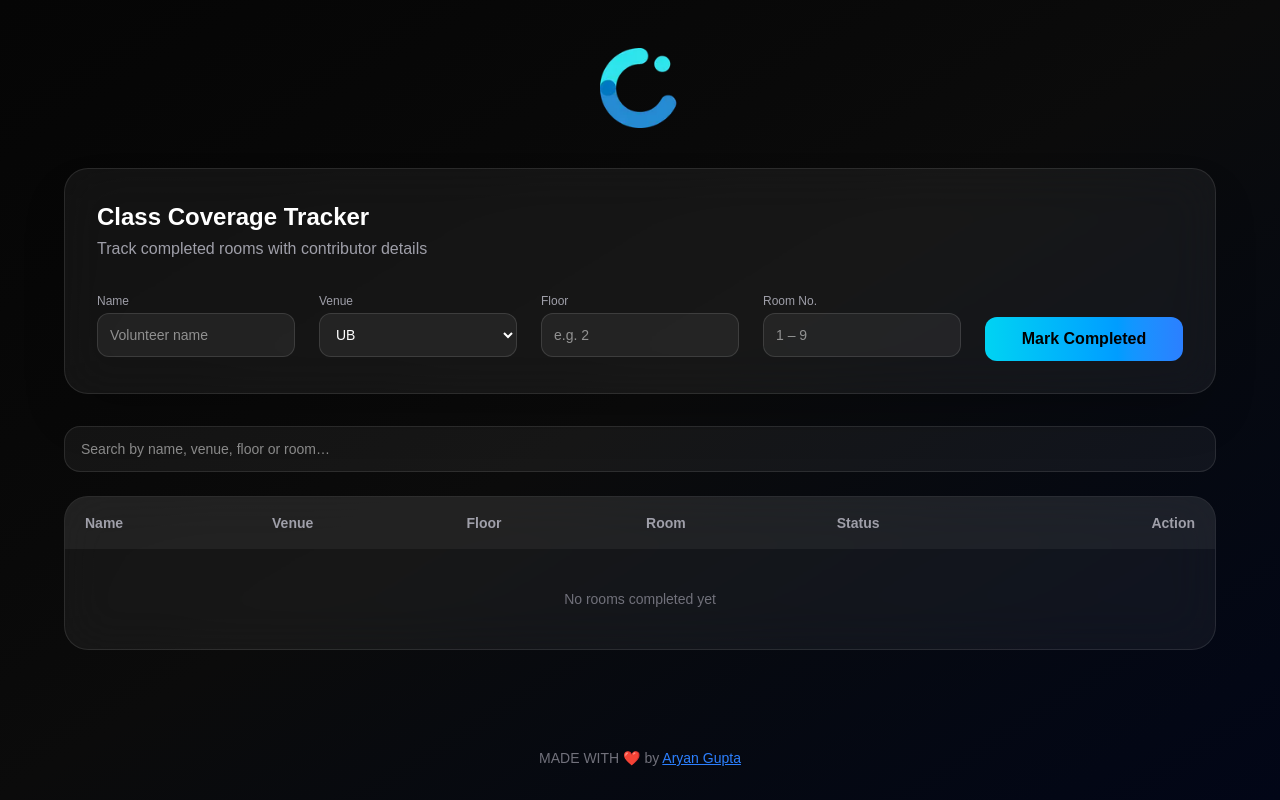
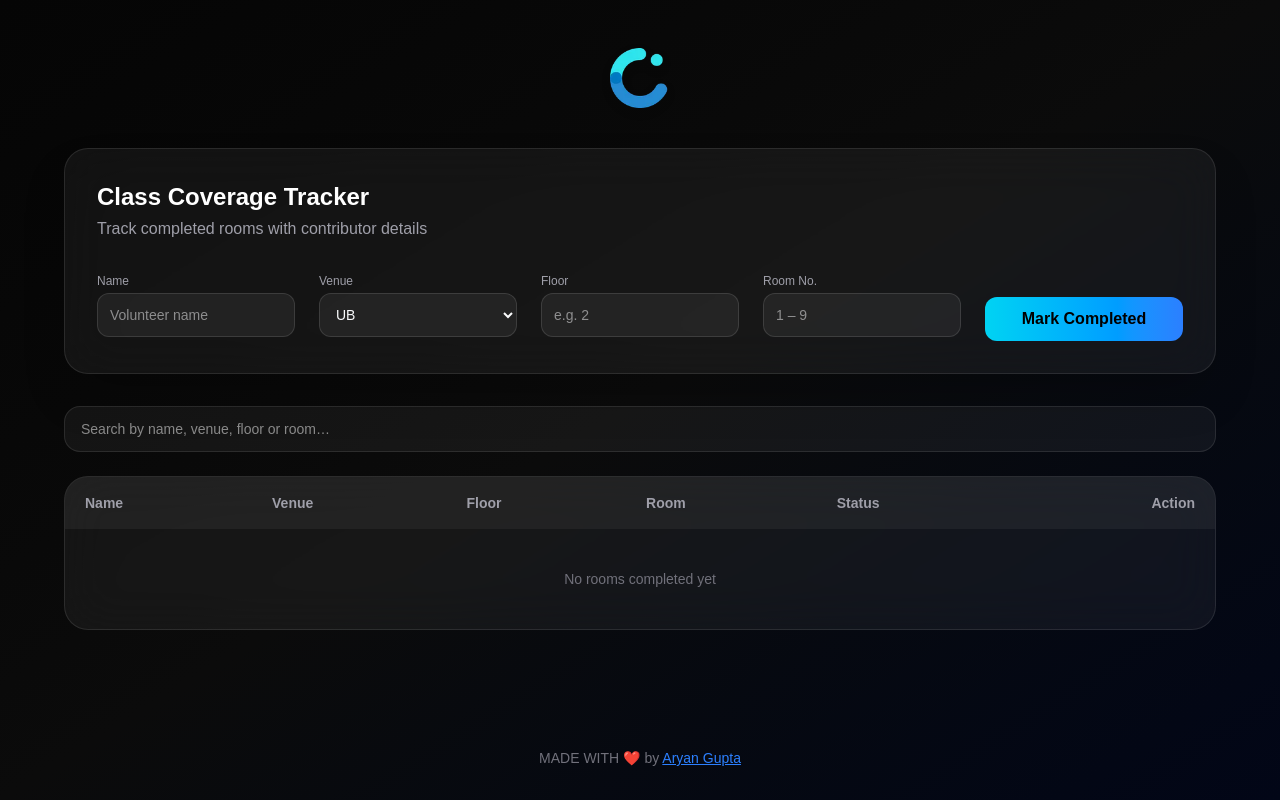
Before and after one commit to Aryan27-max/Codenex_C2C, a Next.js app: page / in a window 1280 px wide. Built offline with nearby package versions, Linux system fonts and the light colour scheme.

Commit message:
test and bug fix

```diff
--- a/app/page.tsx
+++ b/app/page.tsx
@@ -17,21 +17,24 @@ export default function Home() {
   const [search, setSearch] = useState('');
   const [entries, setEntries] = useState<Entry[]>([]);
 
+  // Load from localStorage
   useEffect(() => {
     const stored = localStorage.getItem('completedRooms');
     if (stored) setEntries(JSON.parse(stored));
   }, []);
 
+  // Save to localStorage
   useEffect(() => {
     localStorage.setItem('completedRooms', JSON.stringify(entries));
   }, [entries]);
 
   const addEntry = () => {
-    if (!name || !room || !floor) return;
+    if (!name || !floor || !room) return;
+
     setEntries([...entries, { name, venue, floor: Number(floor), room }]);
     setName('');
+    setFloor('');
     setRoom('');
-    setFloor('');
   };
 
   const deleteEntry = (index: number) => {
@@ -49,7 +52,11 @@ export default function Home() {
 
       {/* Logo */}
       <div className="mt-10 sm:mt-12 mb-8 sm:mb-10">
-        <img src="/logo.webp" alt="CodeNex" className="w-15 sm:w-20 mx-auto" />
+        <img
+          src="/logo.webp"
+          alt="CodeNex"
+          className="w-15 sm:w-15 mx-auto drop-shadow-lg"
+        />
       </div>
 
       {/* Card */}
@@ -183,7 +190,8 @@ export default function Home() {
         </a>
       </footer>
 
-      <style jsx>{`
+      {/* Styles – PAGE ONLY */}
+      <style jsx global>{`
         .input {
           width: 100%;
           height: 44px;
@@ -192,18 +200,32 @@ export default function Home() {
           border: 1px solid rgba(255, 255, 255, 0.12);
           padding: 0 0.75rem;
           font-size: 0.875rem;
+          color: #f9fafb;
         }
+
         .input:focus {
           outline: none;
           border-color: rgba(34, 211, 238, 0.6);
           box-shadow: 0 0 0 2px rgba(34, 211, 238, 0.2);
+        }
+
+        /* 🔥 Dropdown option contrast fix */
+        select option {
+          color: #111827;
+          background-color: #ffffff;
         }
       `}</style>
     </main>
   );
 }
 
-function Field({ label, children }: { label: string; children: React.ReactNode }) {
+function Field({
+  label,
+  children,
+}: {
+  label: string;
+  children: React.ReactNode;
+}) {
   return (
     <div className="flex flex-col gap-1">
       <label className="text-xs text-zinc-400">{label}</label>
```
